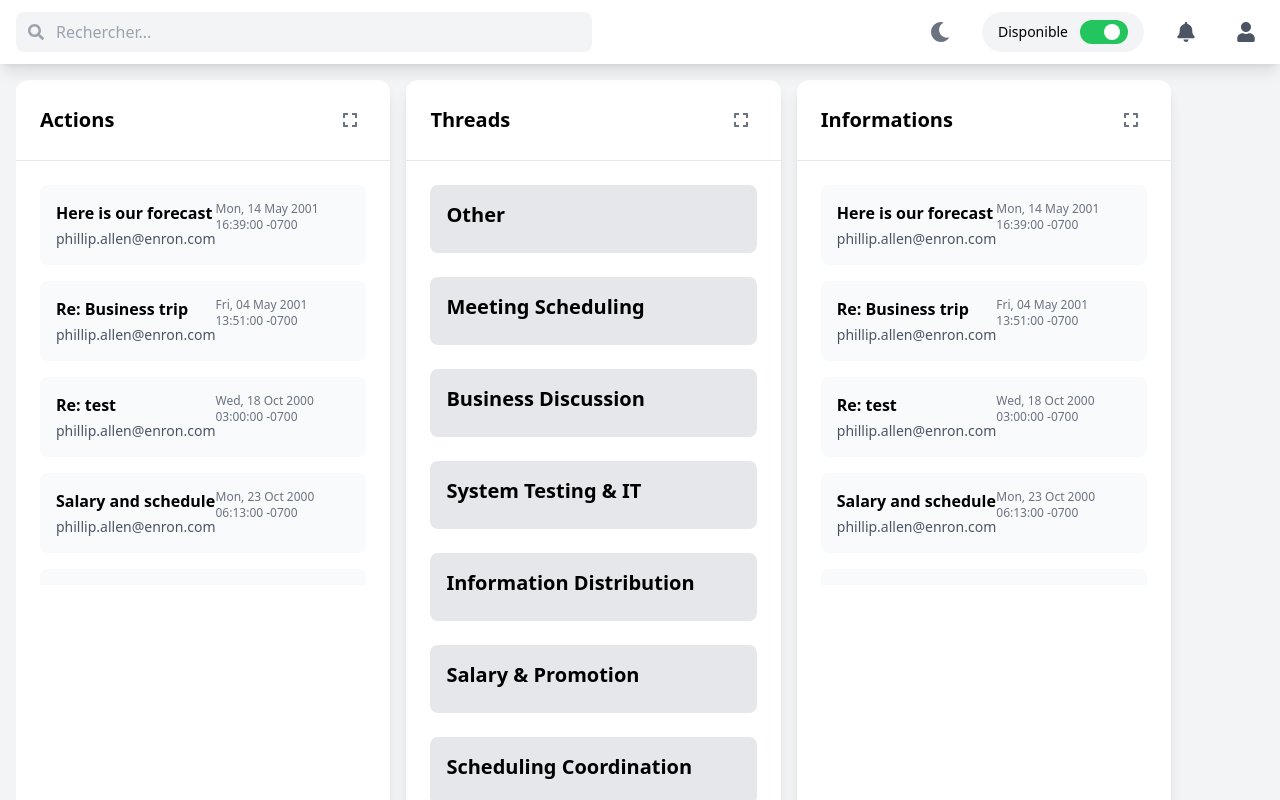
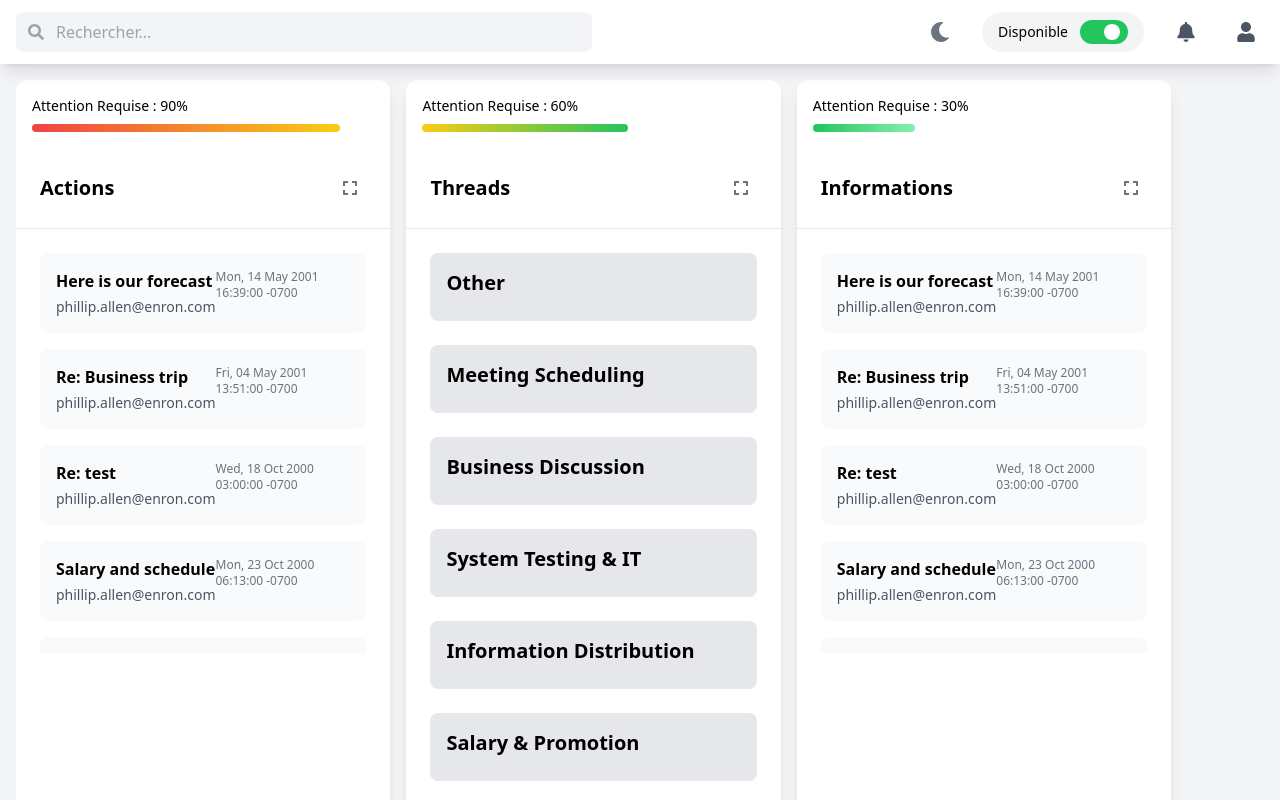
Before and after one commit to protolabo/accord, a React (Create React App) app in the folder frontend/react-app/: page / in a window 1280 px wide. Shown: the top 800 px of the page. Built offline with nearby package versions, Linux system fonts and the light colour scheme.

Commit message:
jauge attention

```diff
--- a/frontend/react-app/src/pages/Home.tsx
+++ b/frontend/react-app/src/pages/Home.tsx
@@ -25,6 +25,18 @@ const Home = () => {
       document.documentElement.classList.remove("dark");
     }
   }, [darkMode]);
+
+  const priorityLevels = {
+    Actions: 90, // Haute priorité
+    Threads: 60, // Moyenne priorité
+    Informations: 30, // Basse priorité
+  };
+
+  const getGradient = (priority: number) => {
+    if (priority > 80) return "bg-gradient-to-r from-red-500 to-yellow-400";
+    if (priority > 50) return "bg-gradient-to-r from-yellow-400 to-green-500";
+    return "bg-gradient-to-r from-green-500 to-green-300";
+  };
 
   const emails = [
     {
@@ -232,6 +244,25 @@ const Home = () => {
                 expandedSection === section ? "w-[45%]" : "w-[30%]"
               )}
             >
+              {/* Jauge d'Attention */}
+              <div className="p-4">
+                <div className="flex justify-between items-center">
+                  <span className="text-sm font-medium dark:text-white">
+                    Attention Requise : {priorityLevels[section]}%
+                  </span>
+                </div>
+                <div className="w-full h-2 rounded-full mt-2">
+                  <motion.div
+                    className={`h-full rounded-full ${getGradient(
+                      priorityLevels[section]
+                    )}`}
+                    initial={{ width: 0 }}
+                    animate={{ width: `${priorityLevels[section]}%` }}
+                    transition={{ duration: 1 }}
+                  />
+                </div>
+              </div>
+
               <div className="p-6 border-b dark:border-gray-700">
                 <div className="flex justify-between items-center">
                   <h2 className="text-xl font-bold dark:text-white">
```
